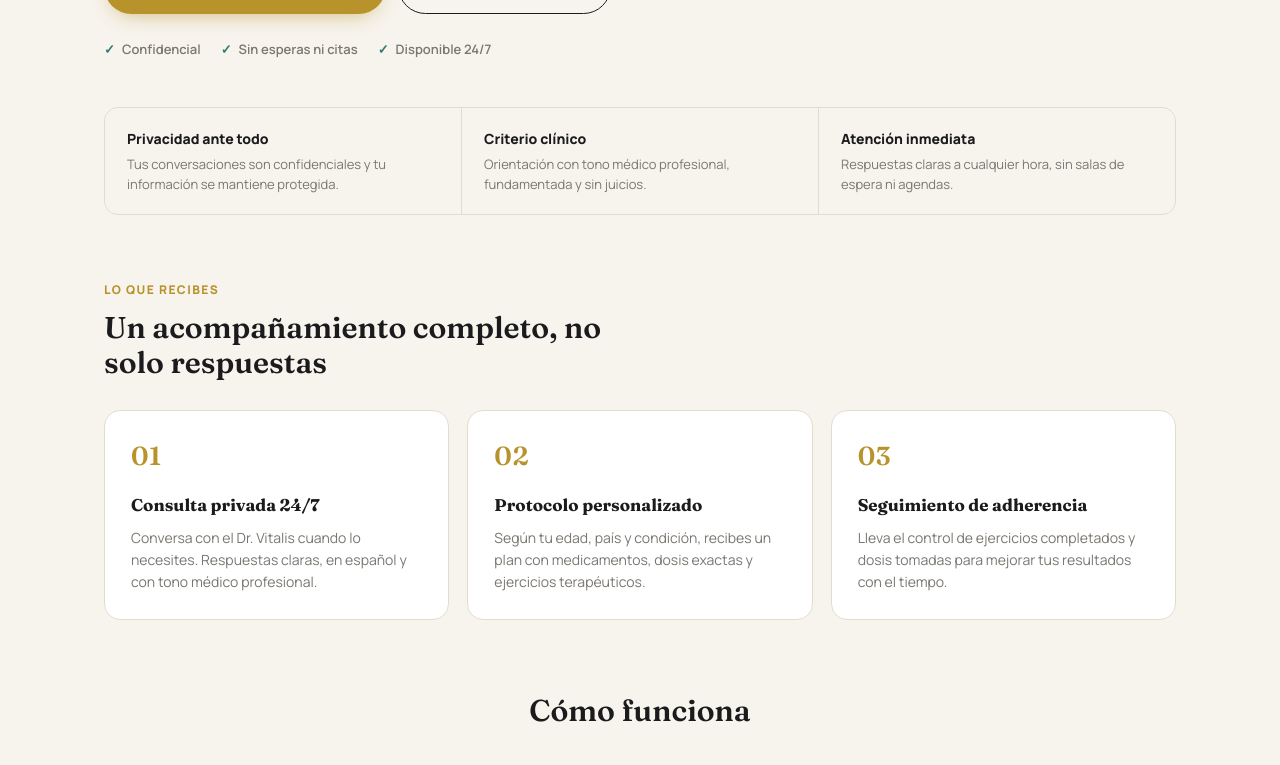
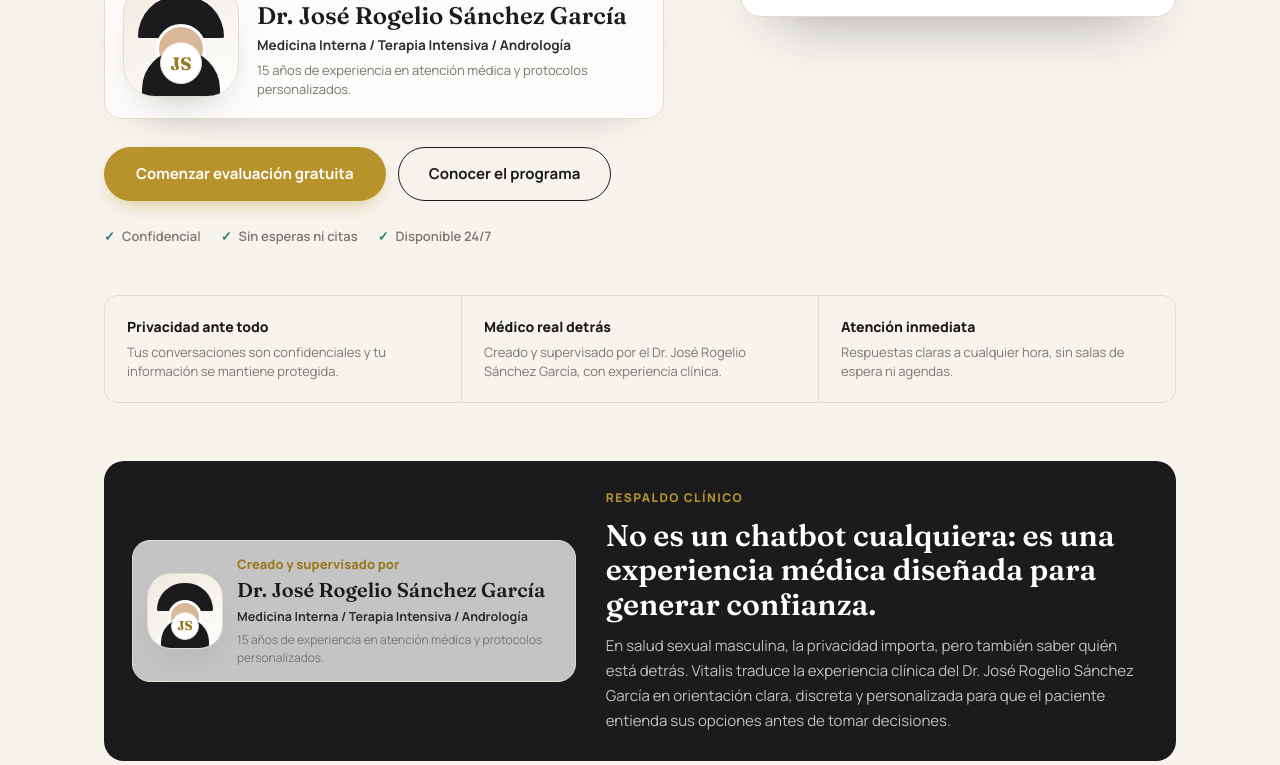
Before and after one commit to drjrsg79-png/Drvitalis, a Next.js app: page / in a window 1280 px wide. Shown: the part 640-1405 px from the top of the page. Built offline with nearby package versions, Linux system fonts and the light colour scheme.

Commit message:
Propuestas para mejorar el texto del botón principal - Session 1 (6a3c3c8f0157b2c3d5e57cc0)

```diff
--- a/src/app/globals.css
+++ b/src/app/globals.css
@@ -194,6 +194,11 @@ h3 {
     grid-template-columns: 1fr !important;
     gap: 36px !important;
   }
+
+  .doctor-grid {
+    grid-template-columns: 1fr !important;
+    padding: 22px !important;
+  }
 }
 
 @media (prefers-reduced-motion: reduce) {
--- a/src/app/layout.tsx
+++ b/src/app/layout.tsx
@@ -20,7 +20,7 @@ const body = Manrope({
 export const metadata: Metadata = {
   title: "Vitalis — Salud Sexual Masculina con Acompañamiento Clínico",
   description:
-    "El Dr. Vitalis te acompaña de forma privada y profesional. Orientación inmediata, protocolo personalizado con dosis exactas y ejercicios terapéuticos. Disponible 24/7.",
+    "Vitalis combina inteligencia artificial con criterios médicos reales del Dr. José Rogelio Sánchez García para orientación privada, personalizada y disponible 24/7.",
 };
 
 export default function RootLayout({
--- a/src/components/VitalisApp.tsx
+++ b/src/components/VitalisApp.tsx
@@ -78,6 +78,111 @@ const Header = () => (
     <span style={{ fontFamily: display, fontSize: "21px", fontWeight: 600, letterSpacing: "0.14em", color: T.charcoal }}>
       VITALIS
     </span>
+  </div>
+);
+
+const DoctorPortrait = ({ compact = false }: { compact?: boolean }) => (
+  <div
+    aria-hidden
+    style={{
+      position: "relative",
+      width: compact ? "76px" : "116px",
+      height: compact ? "76px" : "116px",
+      borderRadius: compact ? "24px" : "32px",
+      background: `linear-gradient(150deg, ${T.creamDeep}, #ffffff)`,
+      border: `1px solid ${T.border}`,
+      boxShadow: "0 18px 42px -28px rgba(27,27,29,0.55)",
+      overflow: "hidden",
+      flexShrink: 0,
+    }}
+  >
+    <div
+      style={{
+        position: "absolute",
+        inset: compact ? "9px 9px auto" : "14px 14px auto",
+        height: compact ? "28px" : "42px",
+        borderRadius: "999px 999px 42px 42px",
+        background: T.charcoal,
+      }}
+    />
+    <div
+      style={{
+        position: "absolute",
+        top: compact ? "26px" : "42px",
+        left: "50%",
+        width: compact ? "34px" : "50px",
+        height: compact ? "34px" : "50px",
+        transform: "translateX(-50%)",
+        borderRadius: "999px",
+        background: "#d8b896",
+        border: `3px solid ${T.white}`,
+      }}
+    />
+    <div
+      style={{
+        position: "absolute",
+        left: compact ? "13px" : "18px",
+        right: compact ? "13px" : "18px",
+        bottom: compact ? "-18px" : "-26px",
+        height: compact ? "48px" : "72px",
+        borderRadius: "999px 999px 18px 18px",
+        background: T.charcoal,
+      }}
+    />
+    <div
+      style={{
+        position: "absolute",
+        left: "50%",
+        bottom: compact ? "8px" : "12px",
+        width: compact ? "28px" : "42px",
+        height: compact ? "28px" : "42px",
+        transform: "translateX(-50%)",
+        borderRadius: "999px",
+        background: T.white,
+        color: T.goldDark,
+        display: "flex",
+        alignItems: "center",
+        justifyContent: "center",
+        fontFamily: display,
+        fontSize: compact ? "13px" : "18px",
+        fontWeight: 700,
+        border: `1px solid ${T.border}`,
+      }}
+    >
+      JS
+    </div>
+  </div>
+);
+
+const DoctorCredential = ({ compact = false }: { compact?: boolean }) => (
+  <div
+    style={{
+      display: "flex",
+      gap: compact ? "14px" : "18px",
+      alignItems: "center",
+      maxWidth: compact ? "100%" : "560px",
+      padding: compact ? "14px" : "18px",
+      background: "rgba(255,255,255,0.74)",
+      border: `1px solid ${T.border}`,
+      borderRadius: "18px",
+      boxShadow: compact ? "none" : "0 18px 48px -38px rgba(27,27,29,0.5)",
+    }}
+  >
+    <DoctorPortrait compact={compact} />
+    <div>
+      <div style={{ fontSize: compact ? "13px" : "14px", color: T.goldDark, fontWeight: 800, marginBottom: "4px" }}>
+        Creado y supervisado por
+      </div>
+      <div style={{ fontFamily: display, fontSize: compact ? "20px" : "24px", lineHeight: 1.08, color: T.charcoal, fontWeight: 600 }}>
+        Dr. José Rogelio Sánchez García
+      </div>
+      <div style={{ fontSize: compact ? "12.5px" : "13.5px", color: T.ink, fontWeight: 700, marginTop: "7px", lineHeight: 1.45 }}>
+        Medicina Interna / Terapia Intensiva / Andrología
+      </div>
+      <div style={{ fontSize: compact ? "12px" : "13px", color: T.muted, marginTop: "5px", lineHeight: 1.5 }}>
+        15 años de experiencia en atención médica y protocolos personalizados.
+      </div>
+    </div>
   </div>
 );
 
@@ -172,10 +277,13 @@ const Landing = ({ onStart, onSubscribe }: { onStart: () => void; onSubscribe: (
             <span style={{ fontStyle: "italic", color: T.goldDark }}>con un especialista a tu lado</span>
           </h1>
           <p style={{ fontSize: "18px", lineHeight: 1.62, color: T.muted, margin: "0 0 30px", maxWidth: "540px" }}>
-            El Dr. Vitalis es un urólogo guiado por inteligencia artificial que entiende tu caso, te orienta de forma
-            privada y te acompaña con un protocolo a tu medida: medicamentos con dosis, ejercicios terapéuticos y
-            seguimiento real de tu progreso.
+            Vitalis combina inteligencia artificial con criterios médicos reales para brindar orientación discreta,
+            personalizada y disponible 24/7. La experiencia está creada y supervisada por el Dr. José Rogelio Sánchez
+            García.
           </p>
+          <div style={{ margin: "0 0 28px" }}>
+            <DoctorCredential />
+          </div>
           <div style={{ display: "flex", gap: "12px", flexWrap: "wrap" }}>
             <button
               onClick={onStart}
@@ -247,7 +355,7 @@ const Landing = ({ onStart, onSubscribe }: { onStart: () => void; onSubscribe: (
                 <div style={{ fontSize: "14px", fontWeight: 700, color: T.charcoal }}>Dr. Vitalis</div>
                 <div style={{ fontSize: "11px", color: T.teal, display: "flex", alignItems: "center", gap: "5px" }}>
                   <span className="status-online" style={{ width: "7px", height: "7px", borderRadius: "999px", background: T.teal }} />
-                  En línea
+                  IA clínica supervisada
                 </div>
               </div>
             </div>
@@ -279,8 +387,8 @@ const Landing = ({ onStart, onSubscribe }: { onStart: () => void; onSubscribe: (
                   border: `1px solid ${T.border}`,
                 }}
               >
-                Entiendo perfectamente, y es completamente confidencial. Cuénteme desde cuándo lo nota y revisemos juntos
-                las opciones, paso a paso.
+                Entiendo perfectamente, y es completamente confidencial. La orientación sigue criterios médicos reales
+                definidos por el Dr. José Rogelio Sánchez García.
               </div>
               <div style={{ display: "flex", alignItems: "center", gap: "5px", paddingLeft: "4px", paddingTop: "2px" }}>
                 <span className="dot" style={{ width: "6px", height: "6px", borderRadius: "999px", background: T.muted }} />
@@ -307,7 +415,7 @@ const Landing = ({ onStart, onSubscribe }: { onStart: () => void; onSubscribe: (
         >
           {[
             ["Privacidad ante todo", "Tus conversaciones son confidenciales y tu información se mantiene protegida."],
-            ["Criterio clínico", "Orientación con tono médico profesional, fundamentada y sin juicios."],
+            ["Médico real detrás", "Creado y supervisado por el Dr. José Rogelio Sánchez García, con experiencia clínica."],
             ["Atención inmediata", "Respuestas claras a cualquier hora, sin salas de espera ni agendas."],
           ].map(([t, d]) => (
             <div key={t} style={{ background: T.cream, padding: "20px 22px" }}>
@@ -315,6 +423,38 @@ const Landing = ({ onStart, onSubscribe }: { onStart: () => void; onSubscribe: (
               <div style={{ fontSize: "13px", lineHeight: 1.5, color: T.muted }}>{d}</div>
             </div>
           ))}
+        </div>
+      </section>
+
+      {/* Respaldo médico */}
+      <section style={{ maxWidth: "1120px", margin: "0 auto", padding: "22px 24px 18px" }}>
+        <div
+          style={{
+            display: "grid",
+            gridTemplateColumns: "minmax(0, 0.9fr) minmax(0, 1.1fr)",
+            gap: "30px",
+            alignItems: "center",
+            background: T.charcoal,
+            color: T.white,
+            borderRadius: "20px",
+            padding: "28px",
+          }}
+          className="doctor-grid"
+        >
+          <DoctorCredential compact />
+          <div>
+            <div style={{ fontSize: "12px", fontWeight: 800, letterSpacing: "0.12em", textTransform: "uppercase", color: T.gold, marginBottom: "12px" }}>
+              Respaldo clínico
+            </div>
+            <h2 style={{ fontFamily: display, fontSize: "30px", fontWeight: 600, color: T.white, margin: "0 0 12px", lineHeight: 1.15 }}>
+              No es un chatbot cualquiera: es una experiencia médica diseñada para generar confianza.
+            </h2>
+            <p style={{ fontSize: "15px", lineHeight: 1.65, color: "rgba(255,255,255,0.72)", margin: 0 }}>
+              En salud sexual masculina, la privacidad importa, pero también saber quién está detrás. Vitalis traduce la
+              experiencia clínica del Dr. José Rogelio Sánchez García en orientación clara, discreta y personalizada para
+              que el paciente entienda sus opciones antes de tomar decisiones.
+            </p>
+          </div>
         </div>
       </section>
 
```
